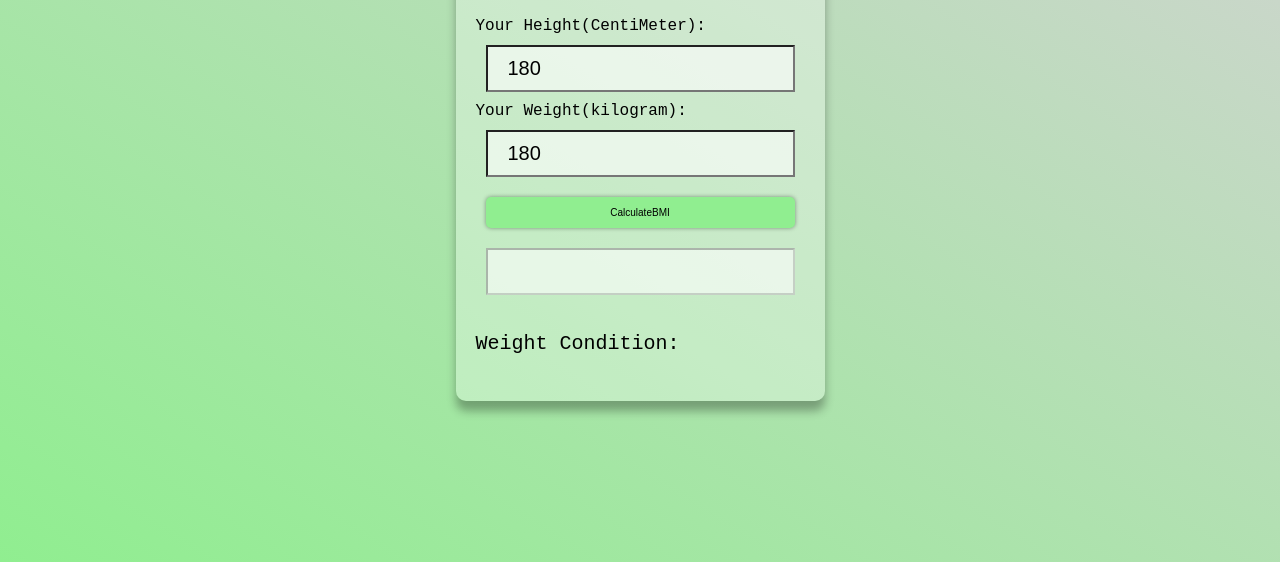
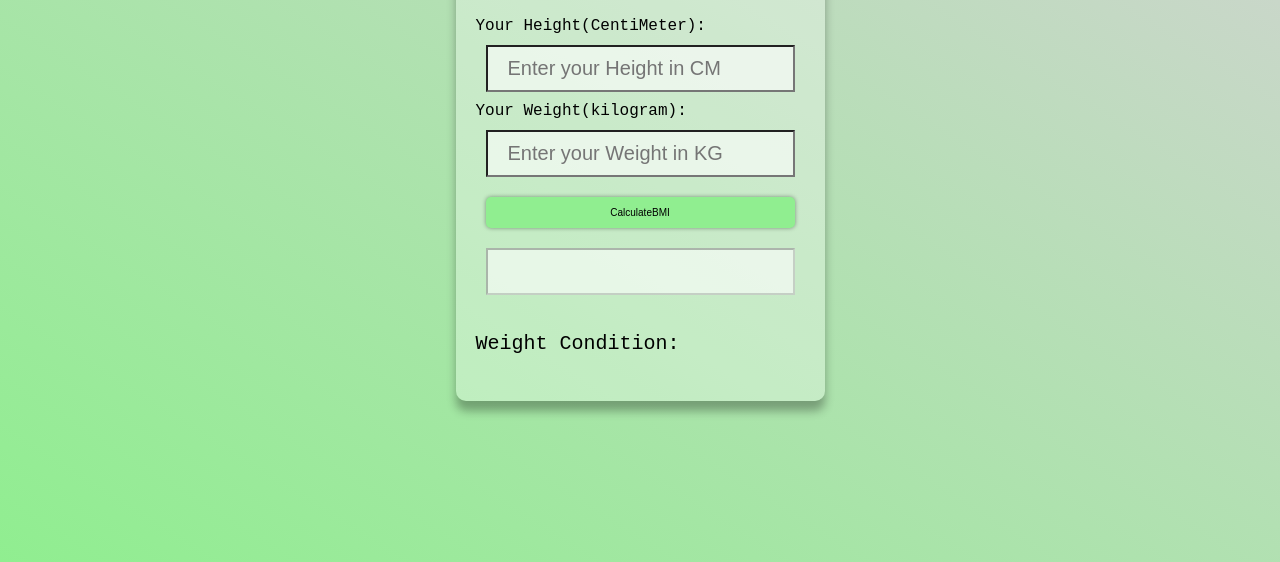
Before and after one commit to Abdullahasm786/Bmi_calculator, a plain HTML site: page index.html in a window 1280 px wide. Shown: the part 238-800 px from the top of the page. Drawn offline with Linux system fonts and the light colour scheme.

Commit message:
Update index.html
minor change in index.html

```diff
--- a/index.html
+++ b/index.html
@@ -12,9 +12,9 @@
     <div class="container">
         <h1 class="heading">BMI-CALCULATOR  </h1>
         Your Height(CentiMeter):
-        <input type="number" class="input" id="height" value="180" placeholder="Enter your Height in CM">
+        <input type="number" class="input" id="height" placeholder="Enter your Height in CM">
         Your Weight(kilogram):
-        <input type="number" class="input" id="weight" value="180" placeholder="Enter your Height in KM">
+        <input type="number" class="input" id="weight" placeholder="Enter your Weight in KG">
         <button class="btn" id="btn">CalculateBMI </button>
         <input disabled type="Text" class="input" id="BMI-RESULT">
         <h4 class="info-text">Weight Condition:
```
